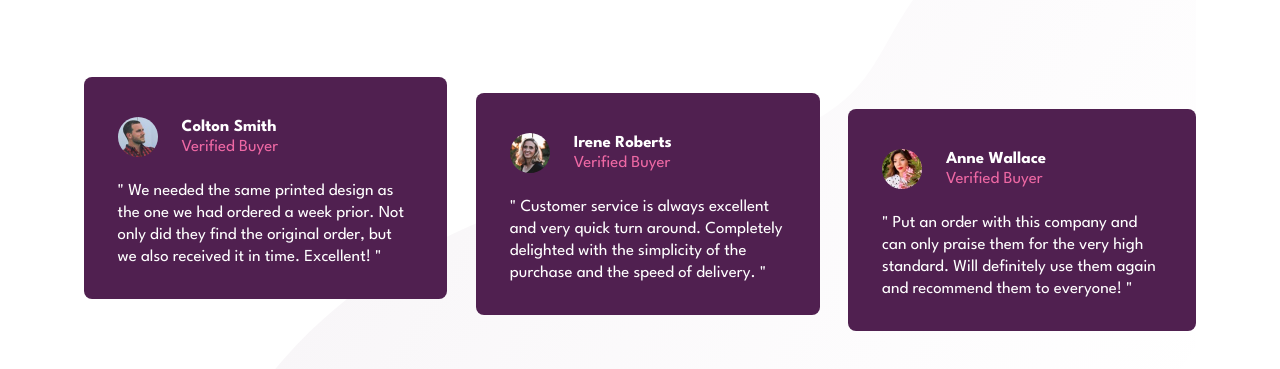
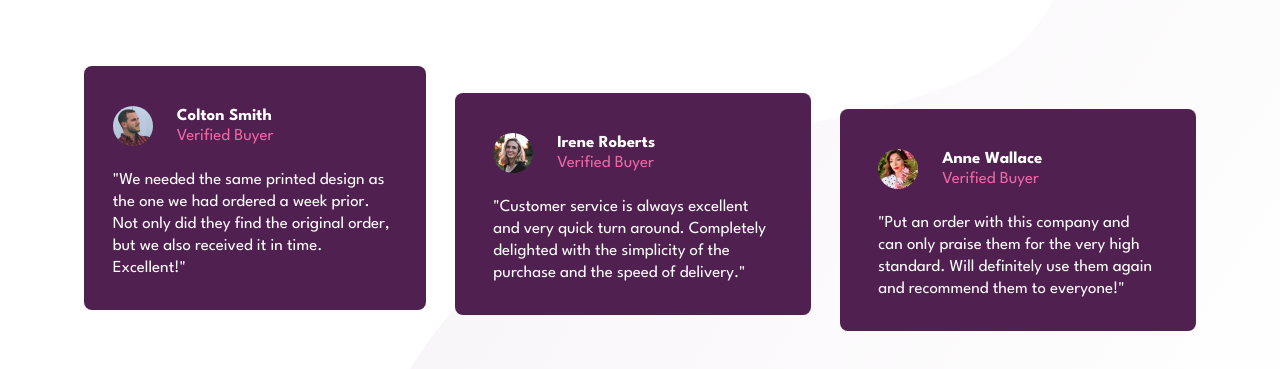
Before and after one commit to Jithin-b-p/social-proof-section-master, a website: page index.html in a window 1280 px wide. Shown: the part 377-746 px from the top of the page. Drawn offline with Linux system fonts and the light colour scheme.

Commit message:
final submit

```diff
--- a/assets/sass/base/_base.scss
+++ b/assets/sass/base/_base.scss
@@ -19,6 +19,14 @@
 
 body {
   min-height: 100svh;
+
+  @media only screen and (min-width: 60em) {
+    background-color: hsl(var(--clr-neutral-200));
+    background: url(../images/bg-pattern-top-desktop.svg),
+      url(../images/bg-pattern-bottom-desktop.svg) top 15vh left 30vw;
+    background-repeat: no-repeat;
+    // background-position: right 28vw bottom 80vh;
+  }
 }
 
 main {
--- a/assets/sass/components/_review.scss
+++ b/assets/sass/components/_review.scss
@@ -4,9 +4,6 @@
 
   @media only screen and (min-width: 60em) {
     padding-block-start: 7rem;
-    background: url(../images/bg-pattern-top-desktop.svg) no-repeat,
-      url(../images/bg-pattern-bottom-desktop.svg) no-repeat;
-    background-position: right 28vw bottom 80vh, left 10vw top 20vh;
   }
 
   & .title-n-review {
@@ -99,20 +96,28 @@
     }
 
     &--user {
+      width: max(100%, 21.7324375rem);
       padding: 2.5rem 2rem;
       padding-block-end: 1.9rem;
       border-radius: 0.5rem;
       gap: 1.5rem;
 
       @media only screen and (min-width: 60em) {
-        padding-inline: 2.1rem;
+        &:first-of-type {
+          padding-inline: 1.8rem;
+        }
+
+        &:nth-last-of-type(2),
+        &:last-of-type {
+          padding-inline: 2.4rem;
+        }
       }
       @media only screen and (min-width: 71.0625em) {
         &:nth-of-type(2) {
           margin-block-start: 2rem;
         }
         &:last-of-type {
-          margin-top: 4rem;
+          margin-block-start: 4rem;
         }
       }
 
@@ -128,16 +133,7 @@
         & .user {
           gap: 0.2rem;
           justify-content: center;
-
-          & .user-name {
-          }
-
-          & .user-status {
-          }
         }
-      }
-
-      & .user-response {
       }
     }
   }
--- a/index.html
+++ b/index.html
@@ -25,9 +25,9 @@
     <link rel="stylesheet" href="./assets/css/style.css" />
   </head>
   <body>
-    <h1 class="sr-only">This is a user review section</h1>
     <main>
       <section class="customer-review">
+        <h1 class="sr-only">This is a user review section</h1>
         <!-- title section -->
         <div class="flex flex-col title-n-review">
           <div class="customer-review__title">
@@ -89,9 +89,9 @@
               </div>
             </div>
             <blockquote class="user-response">
-              &quot; We needed the same printed design as the one we had ordered
+              &quot;We needed the same printed design as the one we had ordered
               a week prior. Not only did they find the original order, but we
-              also received it in time. Excellent! &quot;
+              also received it in time. Excellent!&quot;
             </blockquote>
           </div>
           <div class="flex flex-col customer-review__custom-reviews--user">
@@ -103,9 +103,9 @@
               </div>
             </div>
             <blockquote class="user-response">
-              &quot; Customer service is always excellent and very quick turn
+              &quot;Customer service is always excellent and very quick turn
               around. Completely delighted with the simplicity of the purchase
-              and the speed of delivery. &quot;
+              and the speed of delivery.&quot;
             </blockquote>
           </div>
           <div class="flex flex-col customer-review__custom-reviews--user">
@@ -117,9 +117,9 @@
               </div>
             </div>
             <blockquote class="user-response">
-              &quot; Put an order with this company and can only praise them for
+              &quot;Put an order with this company and can only praise them for
               the very high standard. Will definitely use them again and
-              recommend them to everyone! &quot;
+              recommend them to everyone!&quot;
             </blockquote>
           </div>
         </div>
```
Also changed, not shown: assets/css/style.comp.css, assets/css/style.css, assets/css/style.prefix.css, 2 other files.
